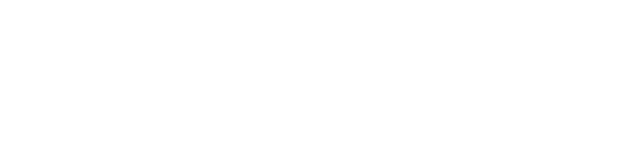
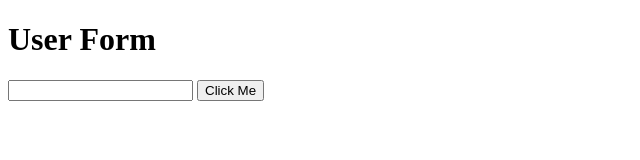
Before and after one commit to kushadige/custom-web-framework-mockup, a website with bundled scripts: page index.html in a window 1280 px wide. Shown: the whole page, without its empty margins (0-640 px from the left). Built offline with nearby package versions, Linux system fonts and the light colour scheme; data requests are answered from the project's data file.

Commit message:
html rendering & event binding

```diff
--- a/index.html
+++ b/index.html
@@ -6,5 +6,7 @@
     <title>Custom Web Framework</title>
     <script type="module" src="./src/index.ts"></script>
   </head>
-  <body></body>
+  <body>
+    <div id="root"></div>
+  </body>
 </html>
--- a/src/index.ts
+++ b/src/index.ts
@@ -1,9 +1,4 @@
-import { User } from "./models/User";
+import { UserForm } from "./views/UserForm";
 
-const collection = User.buildUserCollection();
-
-collection.on("change", () => {
-  console.log(collection);
-});
-
-collection.fetch();
+const userForm = new UserForm(document.getElementById("root") as HTMLElement);
+userForm.render();
--- a/src/views/UserForm.ts
+++ b/src/views/UserForm.ts
@@ -0,0 +1,49 @@
+export class UserForm {
+  constructor(public parent: Element) {}
+
+  eventsMap(): { [key: string]: () => void } {
+    return {
+      "click:button": this.onButtonClick,
+      "mouseenter:h1": this.onHoverH1,
+      // "drag:div": this.onDragDiv
+    };
+  }
+
+  onHoverH1(): void {
+    console.log("H1 was hovered over");
+  }
+
+  onButtonClick(): void {
+    console.log("Hi there");
+  }
+
+  template(): string {
+    return `
+      <div>
+        <h1>User Form</h1>
+        <input />
+        <button>Click Me</button>
+      </div>
+    `;
+  }
+
+  bindEvents(fragment: DocumentFragment): void {
+    const eventsMap = this.eventsMap();
+
+    for (let eventKey in eventsMap) {
+      const [eventName, selector] = eventKey.split(":");
+
+      fragment.querySelectorAll(selector).forEach((element) => {
+        element.addEventListener(eventName, eventsMap[eventKey]);
+      });
+    }
+  }
+
+  render(): void {
+    const templateElement = document.createElement("template");
+    templateElement.innerHTML = this.template();
+
+    this.bindEvents(templateElement.content);
+    this.parent.append(templateElement.content);
+  }
+}
```
